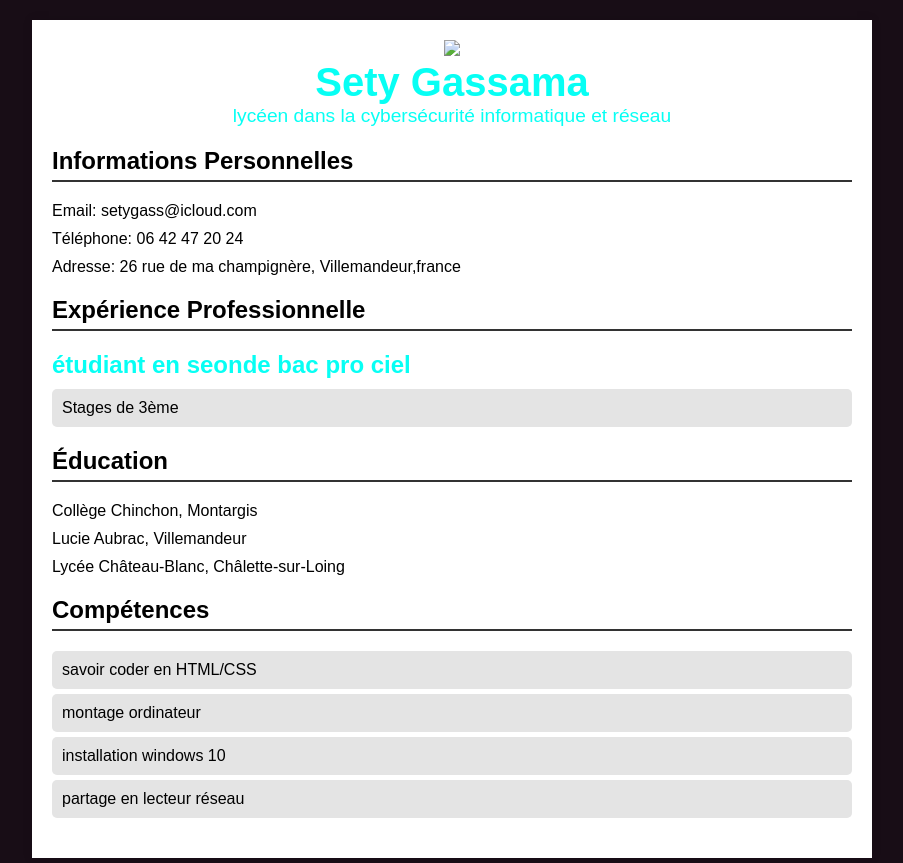
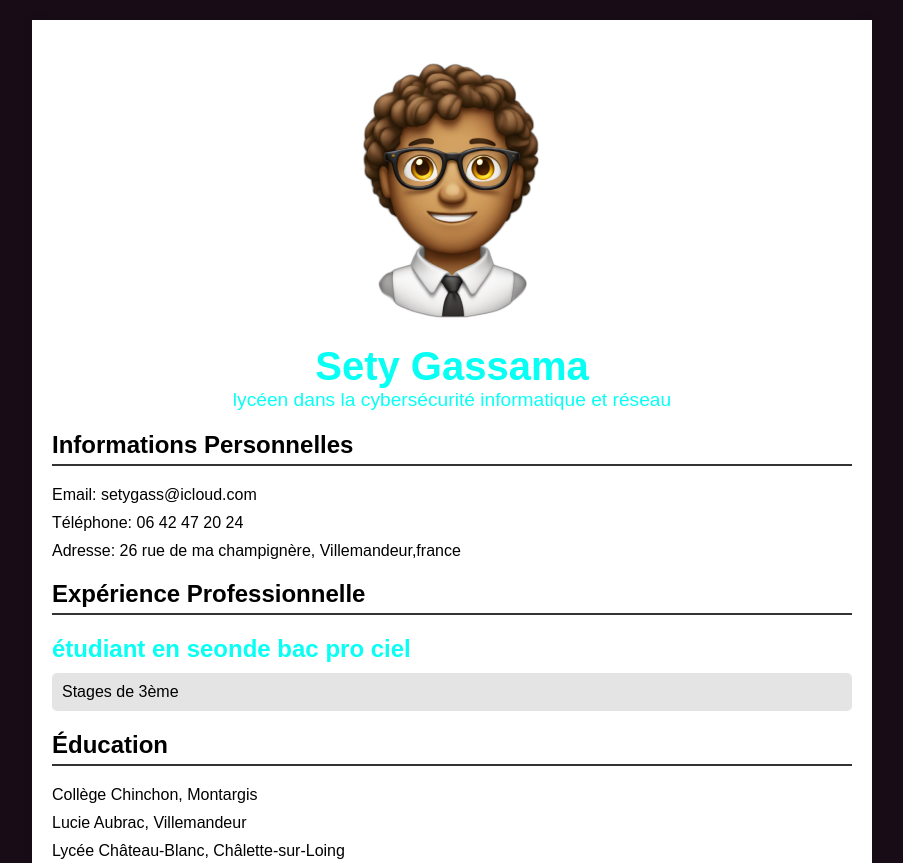
Before and after one commit to seetyy/cv, a plain HTML site: page index.html in a window 1280 px wide. Shown: the top 863 px of the page, without its empty margins (188-1091 px from the left). Drawn offline with Linux system fonts and the light colour scheme.

Commit message:
Update index.html

```diff
--- a/index.html
+++ b/index.html
@@ -9,7 +9,7 @@
 <body>
     <div class="container">
         <header>
-			<img src="image/image1.png">
+			<img src="image1.png">
             <h1>Sety Gassama</h1>
             <p>lycéen dans la cybersécurité informatique et réseau </p>
         </header>
```
